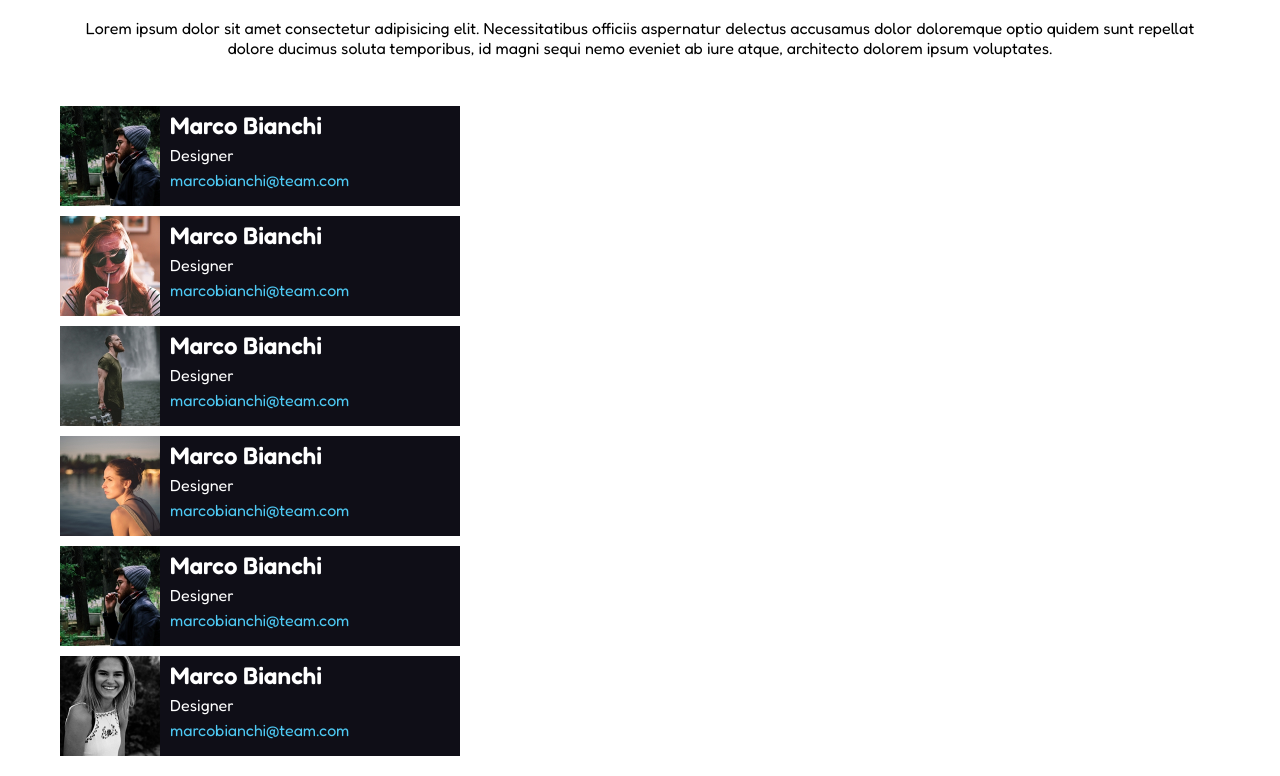
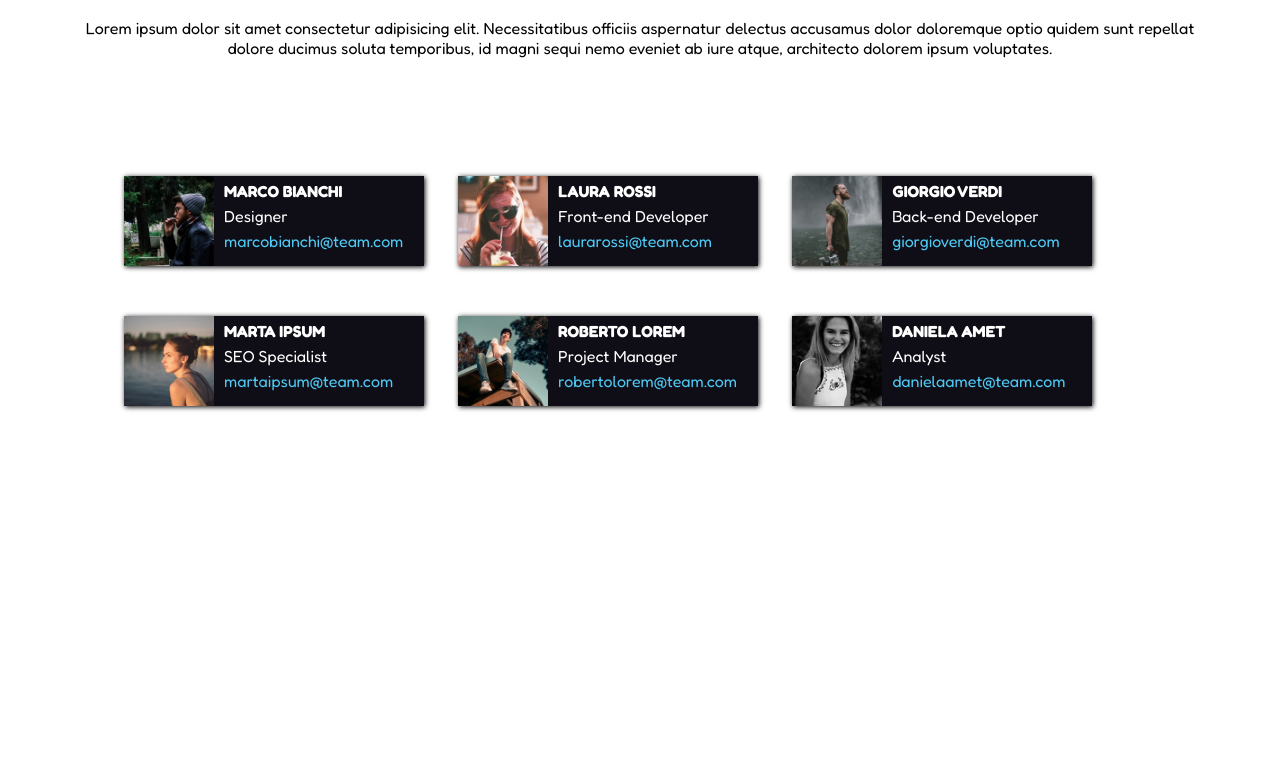
Before and after one commit to GiorgioBolzoni/html-css-float-cards, a plain HTML site: page index.html in a window 1280 px wide. Shown: the part 65-841 px from the top of the page. After the commit the page ends 800 px from the top, so only its background shows below. Drawn offline with Linux system fonts and the light colour scheme.

Commit message:
Fixed floats, fonts and contents

```diff
--- a/css/style.css
+++ b/css/style.css
@@ -19,10 +19,14 @@ body{
 /* .debug{
     border: 1px solid red;
 } */
+main{
+    min-width: 400px;
+}
 h1{
     color: #E53170;
     text-align: center;
     padding: 10px;
+    min-width: 100%;
 }
 #text-only{
     text-align: center;
@@ -33,18 +37,23 @@ h2{
     color: white;
     padding: 5px 0;
     display: inline-block;
+    font-size: 1em;
 }
 .container{
-    width: calc(100% / 3);
-    margin: 20px;
+    margin: 45px;
+    min-width: 30%;
+    padding: 2%;
 }
 .box{
     background-color: #0F0E17;
     color: white;
     max-width: 100%;
     max-height: 100px;
-    margin-bottom: 10px;
+    margin: 25px 15px;
     min-width: 300px;
+    width: calc(100% / 6);
+    display: inline-block;
+    box-shadow: 1px 1px 5px black;
 }
 .email{
     color: #4ECAF4;
@@ -52,7 +61,7 @@ h2{
 }
 img{
     margin-right: 10px;
-    max-width:100px;
+    max-width:90px;
     vertical-align:middle;
 }
 .pull-left{
--- a/index.html
+++ b/index.html
@@ -5,8 +5,8 @@
     <meta name="viewport" content="width=device-width, initial-scale=1.0">
     <link rel="stylesheet" href="css/style.css">
     <link rel="preconnect" href="https://fonts.googleapis.com">
-    <link rel="preconnect" href="https://fonts.gstatic.com" crossorigin>
-    <link href="https://fonts.googleapis.com/css2?family=Fredoka:wght@400;600&display=swap" rel="stylesheet">
+<link rel="preconnect" href="https://fonts.gstatic.com" crossorigin>
+<link href="https://fonts.googleapis.com/css2?family=Fredoka:wght@400;600;700&display=swap" rel="stylesheet">
     <title>Floating Cards</title>
 </head>
 <body>
@@ -20,53 +20,51 @@
             </p>
             <div class="container">
                 <section class="clearfix box debug">
-                    <h2>Marco Bianchi</h2>
+                    <h2>MARCO BIANCHI</h2>
                     <img src="img/male1.png" alt="Image-male-1" class="pull-left">
                     <p>Designer</p>
                     <p class="email">marcobianchi@team.com</p>
                 </section>
 
                 <section class="clearfix box debug">
-                    <h2>Marco Bianchi</h2>
+                    <h2>LAURA ROSSI</h2>
                     <img src="img/female1.png" alt="Image-female-1" class="pull-left">
-                    <p>Designer</p>
+                    <p>Front-end Developer</p>
                     <p></p>
-                    <p class="email">marcobianchi@team.com</p>
+                    <p class="email">laurarossi@team.com</p>
                 </section>
 
                 <section class="clearfix box debug">
-                    <h2>Marco Bianchi</h2>
-                    <img src="img/male2.png" alt="Image-male-3" class="pull-left">
-                    <p>Designer</p>
+                    <h2>GIORGIO VERDI</h2>
+                    <img src="img/male2.png" alt="Image-male-2" class="pull-left">
+                    <p>Back-end Developer</p>
                     <p></p>
-                    <p class="email">marcobianchi@team.com</p>
+                    <p class="email">giorgioverdi@team.com</p>
                 </section>
 
                 <section class="clearfix box debug">
-                    <h2>Marco Bianchi</h2>
-                    <img src="img/female2.png" alt="Image-male-1" class="pull-left">
-                    <p>Designer</p>
+                    <h2>MARTA IPSUM</h2>
+                    <img src="img/female2.png" alt="Image-female-2" class="pull-left">
+                    <p>SEO Specialist</p>
                     <p></p>
-                    <p class="email">marcobianchi@team.com</p>
+                    <p class="email">martaipsum@team.com</p>
                 </section>
 
                 <section class="clearfix box debug">
-                    <h2>Marco Bianchi</h2>
-                    <img src="img/male1.png" alt="Image-male-3" class="pull-left">
-                    <p>Designer</p>
+                    <h2>ROBERTO LOREM</h2>
+                    <img src="img/male3.png" alt="Image-male-3" class="pull-left">
+                    <p>Project Manager</p>
                     <p></p>
-                    <p class="email">marcobianchi@team.com</p>
+                    <p class="email">robertolorem@team.com</p>
                 </section>
 
                 <section class="clearfix box debug">
-                    <h2>Marco Bianchi</h2>
-                    <img src="img/female3.png" alt="Image-male-1" class="pull-left">
-                    <p>Designer</p>
+                    <h2>DANIELA AMET</h2>
+                    <img src="img/female3.png" alt="Image-female-3" class="pull-left">
+                    <p>Analyst</p>
                     <p></p>
-                    <p class="email">marcobianchi@team.com</p>
+                    <p class="email">danielaamet@team.com</p>
                 </section>
-
-
             </div>
         </main>
     </div>
```
